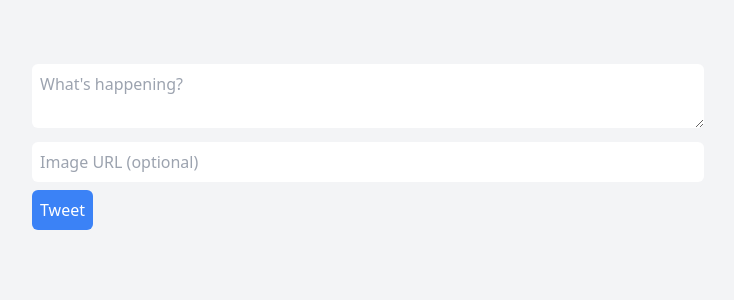
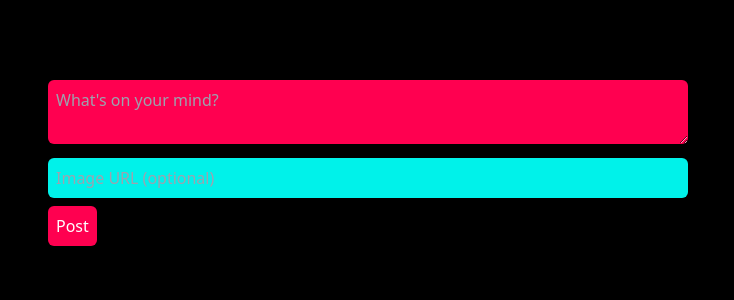
Before and after one commit to GSgiansen/twittok, a React (Vite) app in the folder frontend/: page / in a window 1280 px wide. Shown: the top 300 px of the page, without its empty margins (272-1006 px from the left). Built offline with nearby package versions, Linux system fonts and the light colour scheme.

Commit message:
Add tiktok color scheme

```diff
--- a/frontend/src/App.tsx
+++ b/frontend/src/App.tsx
@@ -4,7 +4,7 @@
 
 const App: React.FC = () => {
   return (
-    <div className="bg-gray-100 min-h-screen p-6">
+    <div className="bg-tiktok-black min-h-screen p-6">
       <Feed />
     </div>
   );
--- a/frontend/src/components/Feed.tsx
+++ b/frontend/src/components/Feed.tsx
@@ -21,23 +21,23 @@
   };
 
   return (
-    <div className="max-w-2xl mx-auto mt-10">
+    <div className="max-w-2xl mx-auto mt-10 bg-tiktok-black p-4 rounded-md">
       <div className="mb-6">
         <textarea
-          placeholder="What's happening?"
-          className="w-full p-2 rounded-md mb-2"
+          placeholder="What's on your mind?"
+          className="w-full p-2 rounded-md mb-2 bg-tiktok-red text-white"
           value={newPostText}
           onChange={(e) => setNewPostText(e.target.value)}
         />
         <input
           type="text"
           placeholder="Image URL (optional)"
-          className="w-full p-2 rounded-md mb-2"
+          className="w-full p-2 rounded-md mb-2 bg-tiktok-aqua text-tiktok-black"
           value={newPostImage}
           onChange={(e) => setNewPostImage(e.target.value)}
         />
-        <button onClick={handleSubmit} className="bg-blue-500 text-white p-2 rounded-md">
-          Tweet
+        <button onClick={handleSubmit} className="bg-tiktok-red text-white p-2 rounded-md">
+          Post
         </button>
       </div>
 
--- a/frontend/tailwind.config.js
+++ b/frontend/tailwind.config.js
@@ -1,4 +1,5 @@
 /** @type {import('tailwindcss').Config} */
+
 module.exports = {
   darkMode: ["class"],
   content: [
@@ -17,6 +18,9 @@
     },
     extend: {
       colors: {
+        'tiktok-red': '#ff0050',
+        'tiktok-aqua': '#00f2ea',
+        'tiktok-black': '#000000',
         border: "hsl(var(--border))",
         input: "hsl(var(--input))",
         ring: "hsl(var(--ring))",
```
